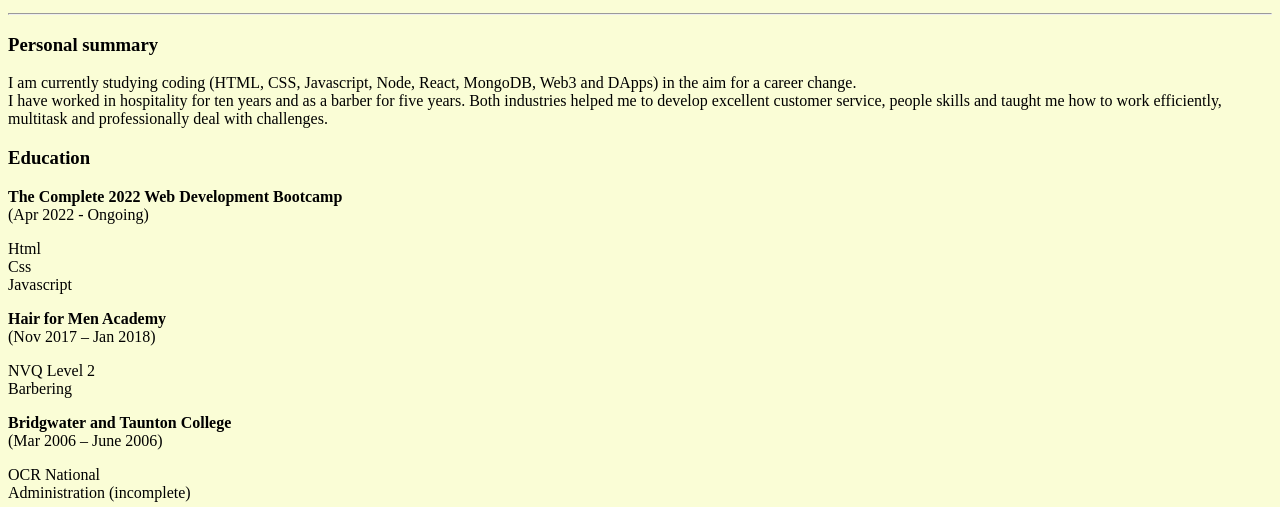
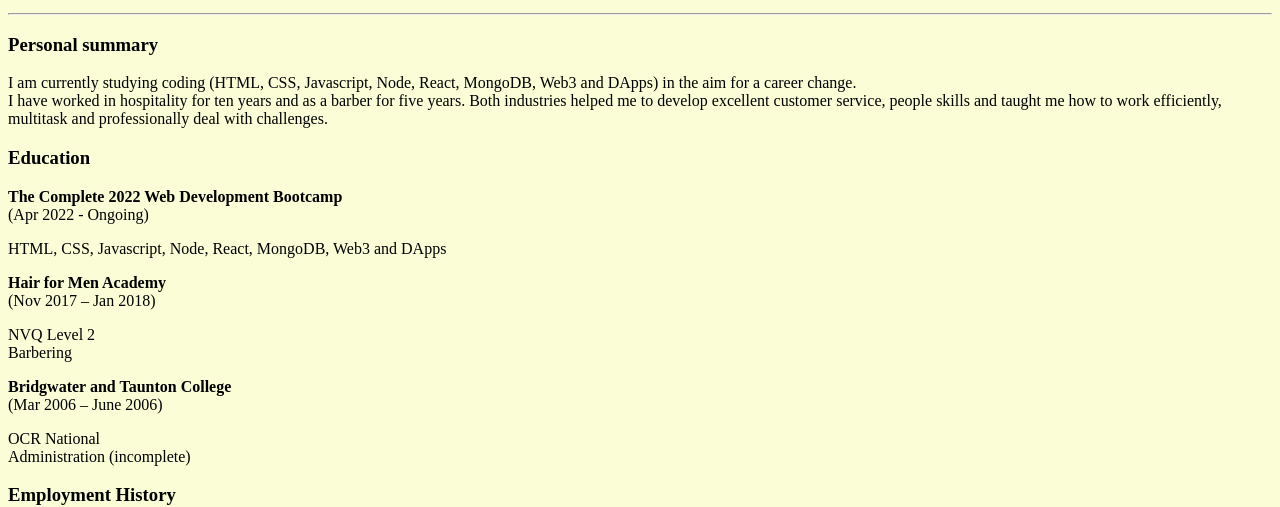
Before and after one commit to vannyd/cv, a plain HTML site: page index.html in a window 1280 px wide. Shown: the part 298-805 px from the top of the page. Drawn offline with Linux system fonts and the light colour scheme.

Commit message:
Update index.html

```diff
--- a/index.html
+++ b/index.html
@@ -29,7 +29,8 @@
 
 <strong>The Complete 2022 Web Development Bootcamp</strong><br>
 (Apr 2022 - Ongoing)<br>
-<p>Html <br> Css <br> Javascript </p>
+<p>HTML, CSS, Javascript, Node, React, MongoDB, Web3 and DApps
+</p>
 
 <strong>Hair for Men Academy</strong><br>
 (Nov  2017 – Jan 2018)<br>
```
